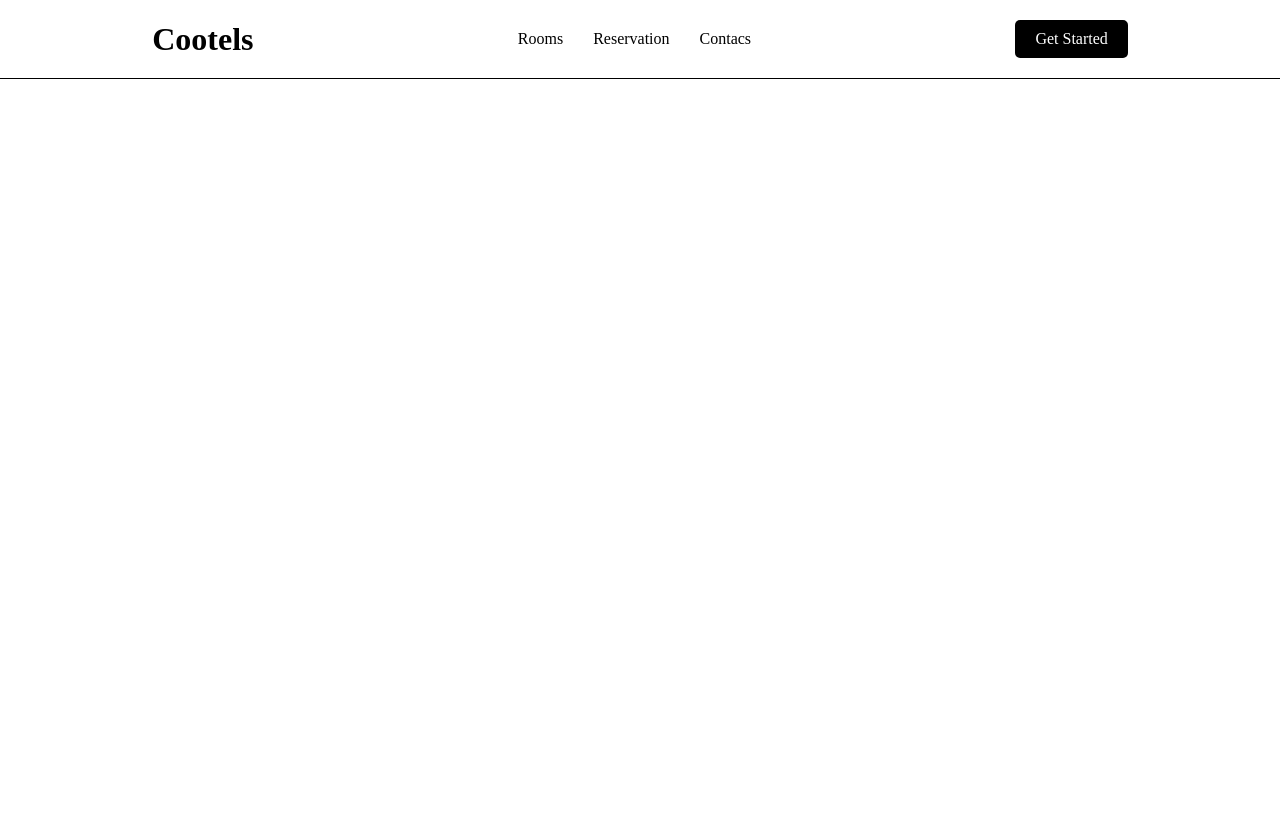
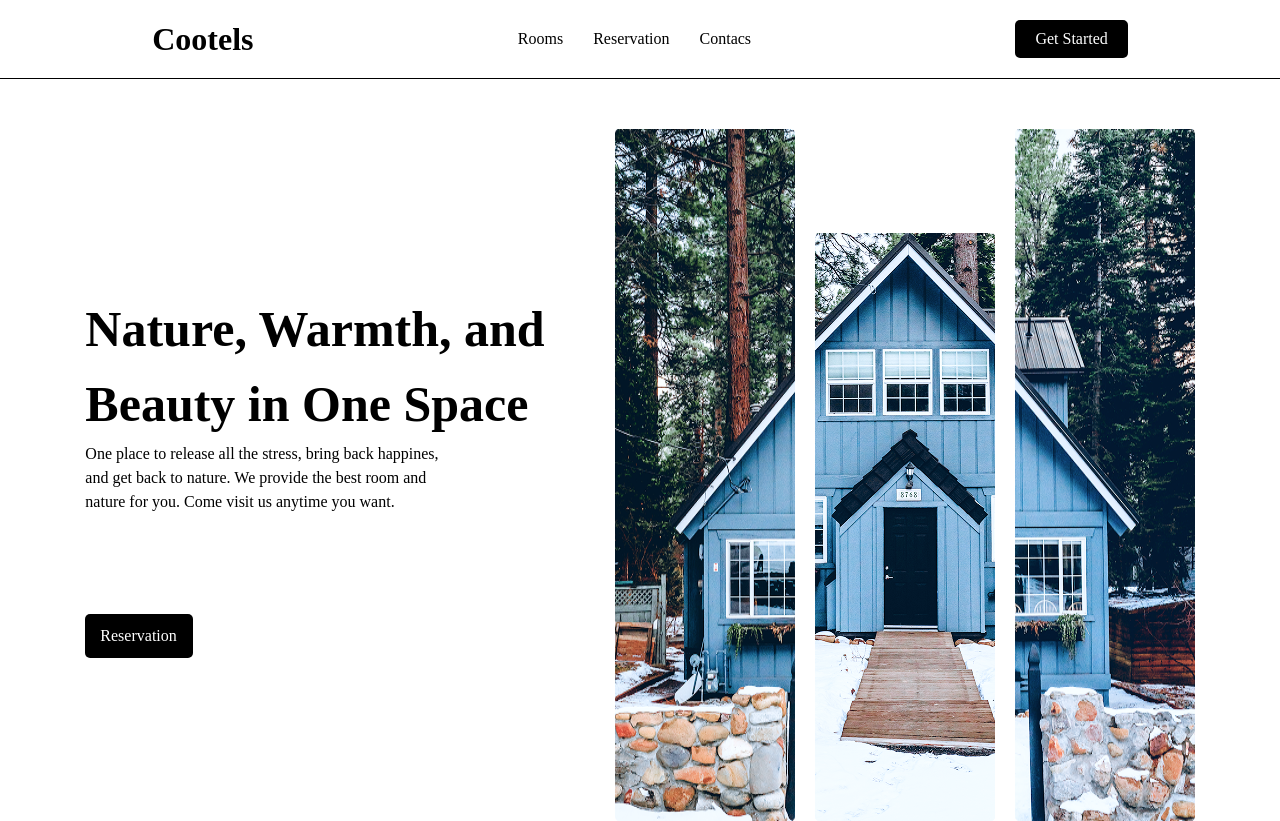
Before and after one commit to karimovmuhamadali91-arch/home-work-14, a plain HTML site: page index.html in a window 1280 px wide. Before the commit the page ends 800 px from the top, so only its background shows below. Drawn offline with Linux system fonts and the light colour scheme.

Commit message:
dym box xuy kadm

```diff
--- a/index.html
+++ b/index.html
@@ -10,7 +10,9 @@
 
 <body>
     <div class="box">
-        <div class="div1"><h1>Cootels</h1></div>
+        <div class="div1">
+            <h1>Cootels</h1>
+        </div>
         <div class="div2">
             <p>Rooms</p>
             <p>Reservation</p>
@@ -20,6 +22,25 @@
             <p>Get Started</p>
         </div>
     </div>
+    <div class="box1">
+        <div class="dv1">
+            <h1 style="font-size: 50px;">
+                Nature, Warmth, and <br> Beauty in One Space
+            </h1>
+            <p>
+                One place to release all the stress, bring back happines, <br> and get back to nature. We provide the best
+                room and <br> nature for you. Come visit us anytime you want.
+            </p>
+            <p class="p">
+                Reservation
+            </p>
+        </div>
+        <div class="dv2">
+            <img src="./img/meritt-thomas-u-Hb93V6IWI-unsplash 1.png" alt="">
+            <img class="im" src="./img/meritt-thomas-u-Hb93V6IWI-unsplash 2.png" alt="">
+            <img src="./img/meritt-thomas-u-Hb93V6IWI-unsplash 3.png" alt="">
+        </div>
+    </div>
 </body>
 
 </html>
--- a/style.css
+++ b/style.css
@@ -1,6 +1,7 @@
 * {
     margin: 0;
 }
+
 .box {
     display: flex;
     justify-content: space-around;
@@ -8,15 +9,44 @@
     padding: 20px;
     border-bottom: 1px solid black;
 }
+
 .div2 {
     display: flex;
     justify-content: center;
     align-items: center;
     gap: 30px;
 }
+
 .div3 {
     padding: 10px 20px;
     background-color: black;
     color: white;
     border-radius: 5px;
 }
+.box1 {
+    display: flex;
+    justify-content: center;
+    align-items: center;
+    gap: 70px;
+    margin-top: 50px;
+}
+.dv1 {
+    line-height: 1.5;
+}
+.dv2 {
+    gap: 20px;
+    display: flex;
+    justify-content: center;
+
+}
+.im {
+    margin-top: 18%;
+}
+.p {
+    padding: 10px 15px;
+    width: 17%;
+    margin-top: 100px;
+    background-color: black;
+    color: white;
+    border-radius: 5px;
+}
```
Also changed, not shown: img/meritt-thomas-u-Hb93V6IWI-unsplash 1.png (added), img/meritt-thomas-u-Hb93V6IWI-unsplash 2.png (added), img/meritt-thomas-u-Hb93V6IWI-unsplash 3.png (added).
